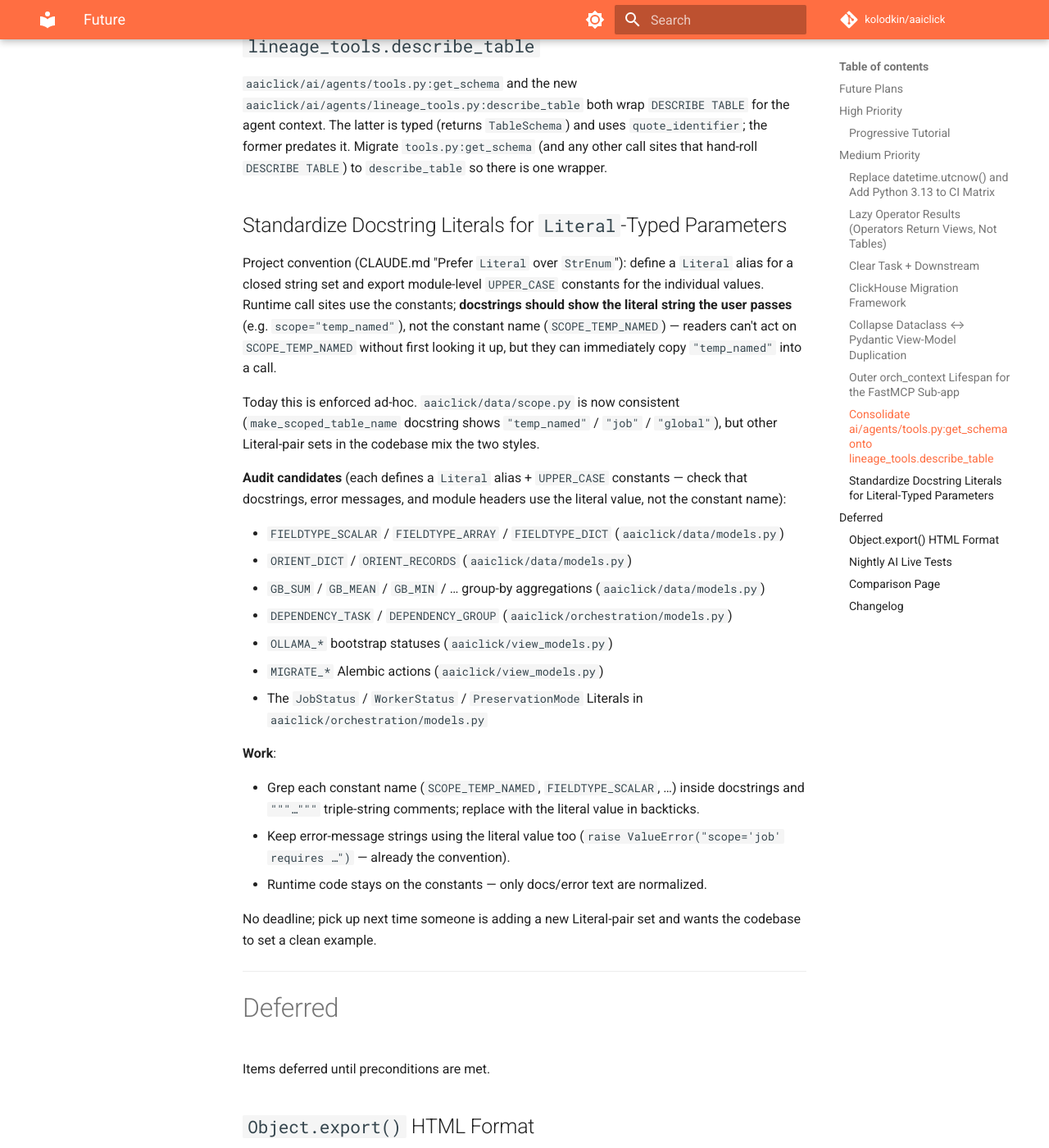
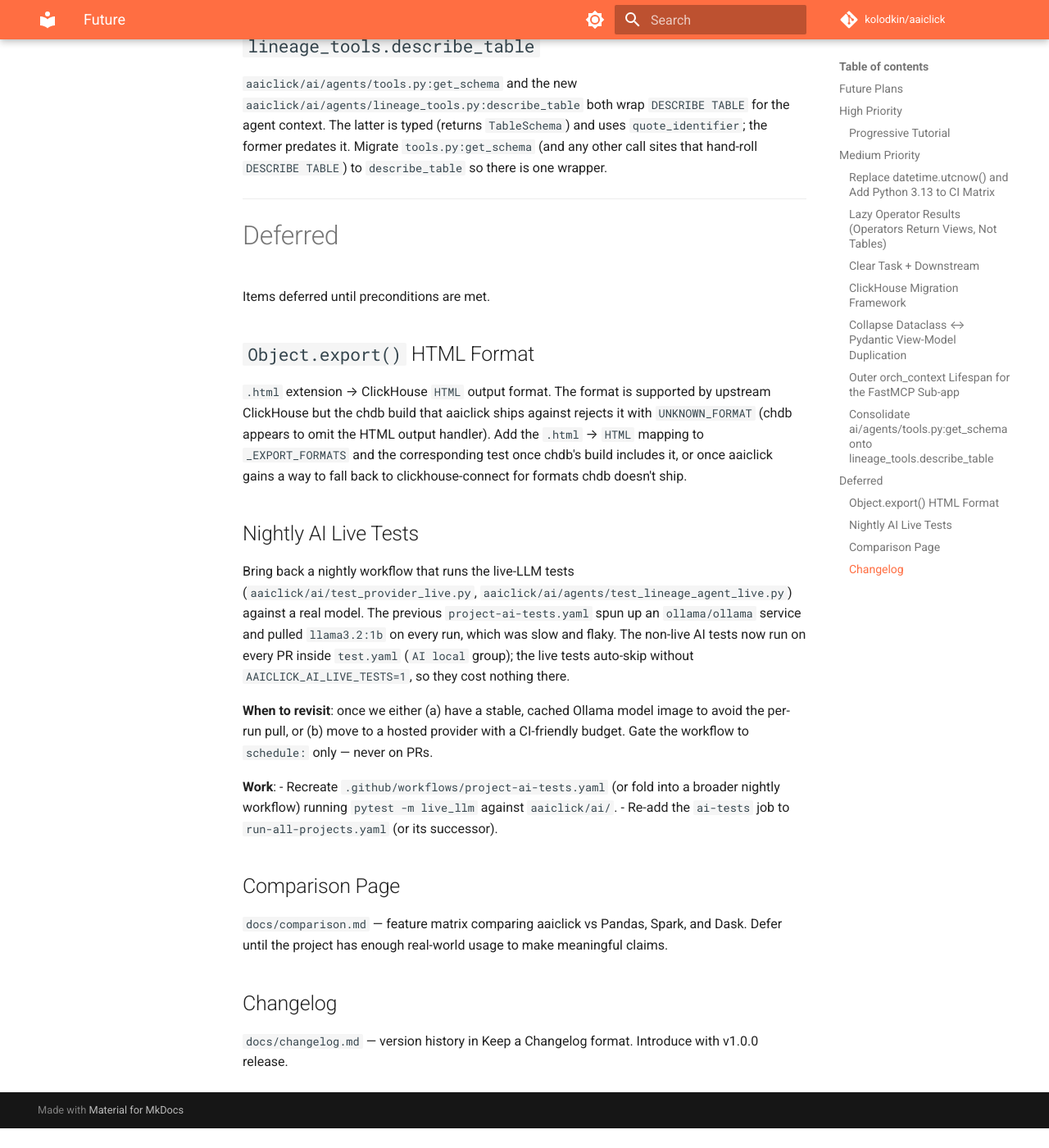
Before and after one commit to kolodkin/aaiclick, an MkDocs documentation site: the page built from docs/future.md, in a window 1280 px wide and 1400 px high, scrolled down 5695 px. Shown: the whole window at 82% size. Built offline with MkDocs 1.6.1 and Material for MkDocs 9.7.7, drawn with Linux system fonts in a browser that asks for light colours; comment, search, counter and statistics services are not loaded; after the commit the page ends 7071 px from its top, so only the background shows below that.

Commit message:
refactor: standardize Literal-typed docstrings to use literal values (#274)
* refactor: standardize Literal-typed docstrings to use literal values

Replaces constant names (FIELDTYPE_ARRAY, ORIENT_DICT, GB_SUM, PRESERVATION_NONE,
etc.) inside docstrings with the actual literal value in backticks. Readers can
now copy values directly from docs into code without resolving the constant
name first. Runtime call sites continue to use the named constants.

Tracks the audit in docs/future.md "Standardize Docstring Literals for
Literal-Typed Parameters".

* cleanup: revert test docstring + cryptic s/a/d literal changes

Pulls back the over-eager parts of the prior commit:

- Test docstrings now keep the constant name (e.g. ORIENT_DICT) so the
  docstring matches the test body that uses it. Tests aren't a copy-paste
  surface; mismatch between docstring and code was confusing.
- FIELDTYPE_ARRAY/SCALAR/DICT references in the concat() doctest in
  object.py and the array_map_db Args/Returns in operators.py are
  restored — the constants are self-documenting, while the literal
  values "a"/"s"/"d" are cryptic abbreviations.
- Switched the remaining ``"dict"``/``"records"`` formatting to sphinx
  double-backticks for consistency with aaiclick/data/scope.py.

Net change kept: public-API parameter docstrings (data() orient,
preservation_mode in factories/decorators/env) show the literal value
the user passes, where copy-paste readability is the win.

* docs: clarify when to use literal value vs constant name in docstrings

Documents the public-API-only scope of the literal-string convention
discovered while applying it: works for clear words ("NONE", "dict",
"sum"), worse for cryptic abbreviations ("a"/"s"/"d"), and counter-
productive in tests where docstring/code mismatch creates confusion.

* cleanup: remove docstring-literals audit from future.md

Convention is now in CLAUDE.md "Prefer Literal over StrEnum" with the
public-API-only scope rules. Per the project's "remove items when
implemented" guideline.

---------

Co-authored-by: Claude <noreply@anthropic.com>

```diff
--- a/docs/future.md
+++ b/docs/future.md
@@ -144,30 +144,6 @@ Each `@mcp.tool` opens its own `orch_context(with_ch=True)`, re-creating a SQLAl
 
 `aaiclick/ai/agents/tools.py:get_schema` and the new `aaiclick/ai/agents/lineage_tools.py:describe_table` both wrap `DESCRIBE TABLE` for the agent context. The latter is typed (returns `TableSchema`) and uses `quote_identifier`; the former predates it. Migrate `tools.py:get_schema` (and any other call sites that hand-roll `DESCRIBE TABLE`) to `describe_table` so there is one wrapper.
 
-## Standardize Docstring Literals for `Literal`-Typed Parameters
-
-Project convention (CLAUDE.md "Prefer `Literal` over `StrEnum`"): define a `Literal` alias for a closed string set and export module-level `UPPER_CASE` constants for the individual values. Runtime call sites use the constants; **docstrings should show the literal string the user passes** (e.g. `scope="temp_named"`), not the constant name (`SCOPE_TEMP_NAMED`) — readers can't act on `SCOPE_TEMP_NAMED` without first looking it up, but they can immediately copy `"temp_named"` into a call.
-
-Today this is enforced ad-hoc. `aaiclick/data/scope.py` is now consistent (`make_scoped_table_name` docstring shows `"temp_named"` / `"job"` / `"global"`), but other Literal-pair sets in the codebase mix the two styles.
-
-**Audit candidates** (each defines a `Literal` alias + `UPPER_CASE` constants — check that docstrings, error messages, and module headers use the literal value, not the constant name):
-
-- `FIELDTYPE_SCALAR` / `FIELDTYPE_ARRAY` / `FIELDTYPE_DICT` (`aaiclick/data/models.py`)
-- `ORIENT_DICT` / `ORIENT_RECORDS` (`aaiclick/data/models.py`)
-- `GB_SUM` / `GB_MEAN` / `GB_MIN` / … group-by aggregations (`aaiclick/data/models.py`)
-- `DEPENDENCY_TASK` / `DEPENDENCY_GROUP` (`aaiclick/orchestration/models.py`)
-- `OLLAMA_*` bootstrap statuses (`aaiclick/view_models.py`)
-- `MIGRATE_*` Alembic actions (`aaiclick/view_models.py`)
-- The `JobStatus` / `WorkerStatus` / `PreservationMode` Literals in `aaiclick/orchestration/models.py`
-
-**Work**:
-
-- Grep each constant name (`SCOPE_TEMP_NAMED`, `FIELDTYPE_SCALAR`, …) inside docstrings and `"""…"""` triple-string comments; replace with the literal value in backticks.
-- Keep error-message strings using the literal value too (`raise ValueError("scope='job' requires …")` — already the convention).
-- Runtime code stays on the constants — only docs/error text are normalized.
-
-No deadline; pick up next time someone is adding a new Literal-pair set and wants the codebase to set a clean example.
-
 ---
 
 # Deferred
```
Also changed, not shown: CLAUDE.md (+4 -0 lines), 6 other files.
